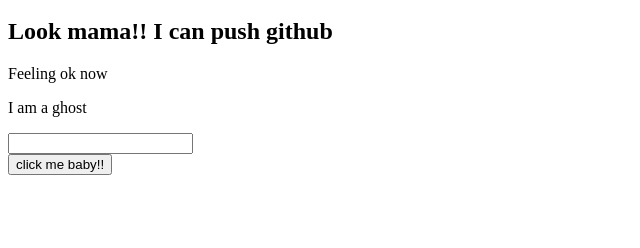
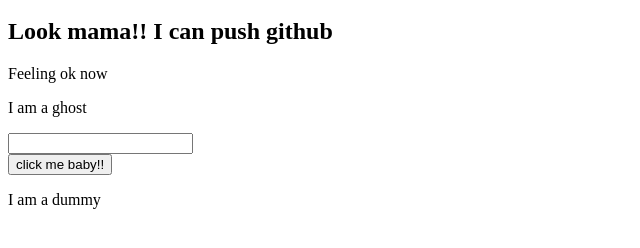
Before and after one commit to MD-Moniruzzaman-07688/My-first-website, a plain HTML site: page index.html in a window 1280 px wide. Shown: the part 48-296 px from the top of the page, without its empty margins (0-640 px from the left). Drawn offline with Linux system fonts and the light colour scheme.

Commit message:
commited

```diff
--- a/index.html
+++ b/index.html
@@ -11,5 +11,6 @@
     <input type="text" name="" id="">
     <br>
     <button>click me baby!!</button>
+    <p>I am a dummy</p>
 </body>
 </html>
```
